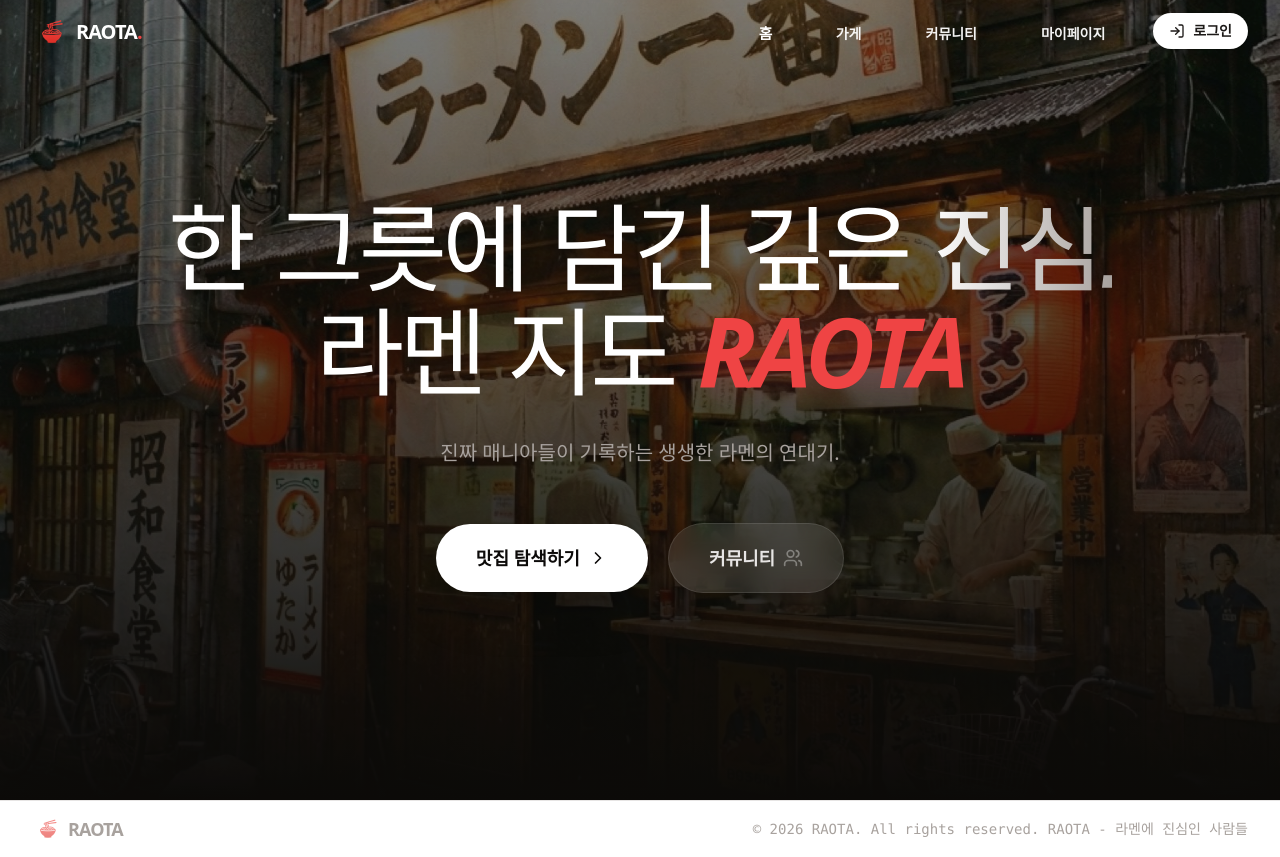
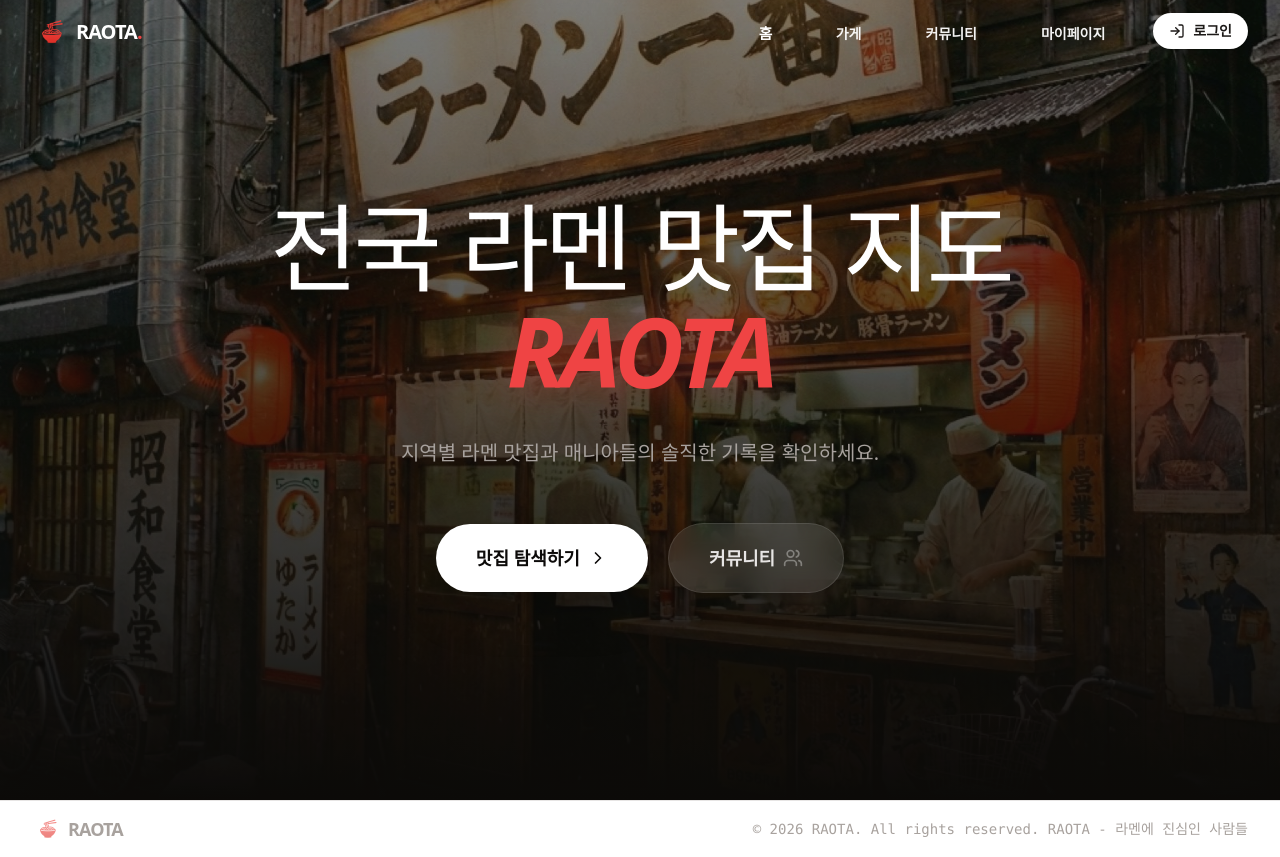
Before and after one commit to raota-team/raota-front, a Next.js app: page / in a window 1280 px wide. Built offline with nearby package versions, Linux system fonts and the light colour scheme; no server answers.

Commit message:
Update home hero copy and site title

```diff
--- a/app/layout.tsx
+++ b/app/layout.tsx
@@ -9,7 +9,7 @@ import "swiper/css/navigation";
 
 // 검색 엔진 최적화를 위한 기본 설정
 const SITE_NAME = "라오타 RAOTA";
-const SITE_TITLE = "RAOTA - 라멘에 진심인 사람들";
+const SITE_TITLE = "라오타 - 라멘에 진심인 사람들";
 const SITE_DESCRIPTION =
   "라오타(RAOTA)는 라멘에 진심인 사람들이 모여 국내 라멘 맛집, 일본라멘 스타일, 솔직한 후기와 라멘 지도를 기록하는 라멘 커뮤니티입니다.";
 const SITE_URL = "https://raota.net";
--- a/app/page.tsx
+++ b/app/page.tsx
@@ -10,7 +10,7 @@ const doHyeon = Do_Hyeon({
 
 export const metadata: Metadata = {
   title: {
-    absolute: 'RAOTA - 라멘에 진심인 사람들',
+    absolute: '라오타 - 라멘에 진심인 사람들',
   },
   description:
     '라오타(RAOTA) 라멘 커뮤니티에서 전국 라멘 맛집, 일본라멘 스타일, 매니아들의 솔직한 라멘 후기를 찾아보세요.',
@@ -38,12 +38,11 @@ export default function HomePage() {
         {/* Hero Content - Refined Layout */}
         <div className="relative z-10 text-center px-6 max-w-5xl mx-auto">
           <h1 className={`text-6xl md:text-8xl text-white mb-8 leading-[1.1] tracking-tighter ${doHyeon.className}`}>
-            한 그릇에 담긴 <br className="md:hidden" /> <span className="text-transparent bg-clip-text bg-gradient-to-r from-white via-white to-stone-400">깊은 진심,</span><br />
-            라멘 지도 <span className="text-red-500 font-sans font-black italic tracking-tighter drop-shadow-[0_0_20px_rgba(239,68,68,0.4)]">RAOTA</span>
+            전국 라멘 맛집 지도 <br className="md:hidden" /> <span className="text-red-500 font-sans font-black italic tracking-tighter drop-shadow-[0_0_20px_rgba(239,68,68,0.4)]">RAOTA</span>
           </h1>
 
           <p className={`text-lg md:text-xl text-stone-400 mb-14 max-w-2xl mx-auto leading-relaxed font-medium animate-fade-in-up`}>
-            진짜 매니아들이 기록하는 생생한 라멘의 연대기.
+            지역별 라멘 맛집과 매니아들의 솔직한 기록을 확인하세요.
           </p>
 
           <div className="flex flex-col sm:flex-row gap-5 justify-center items-center">
```
